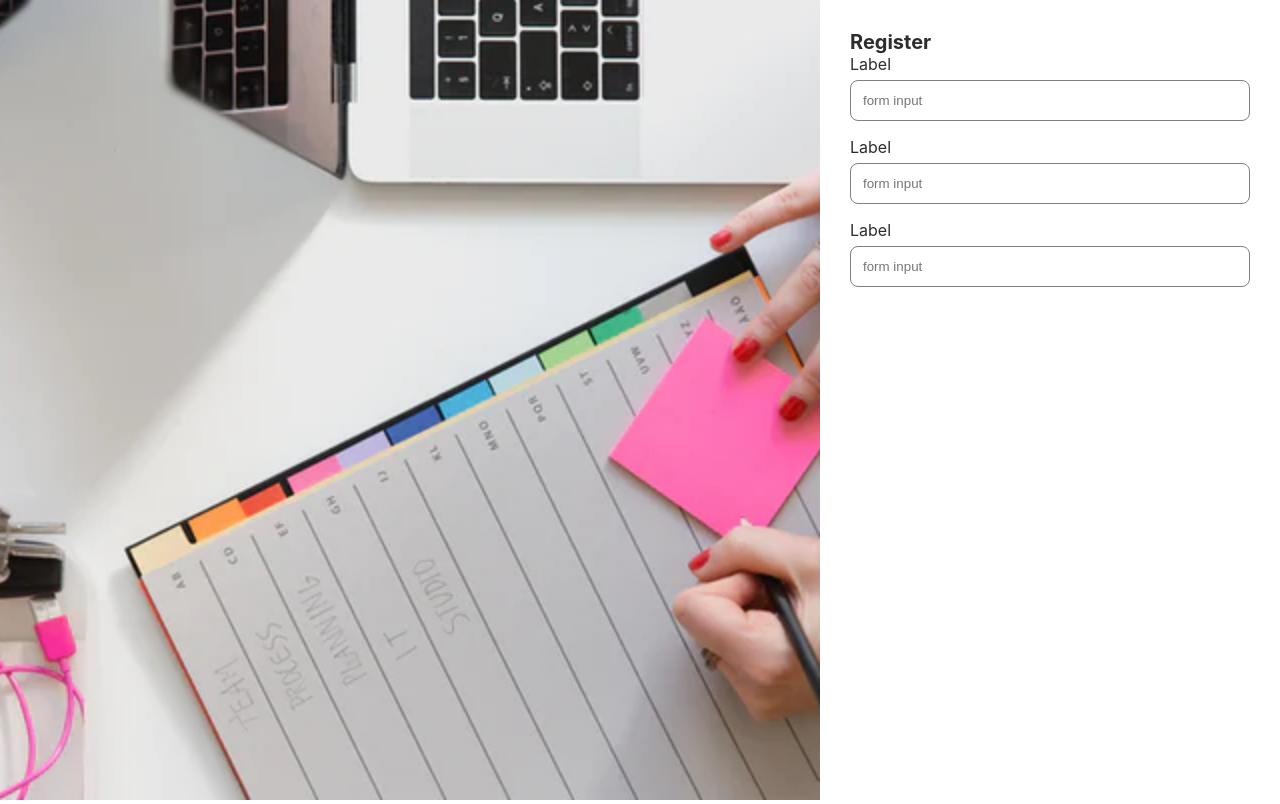
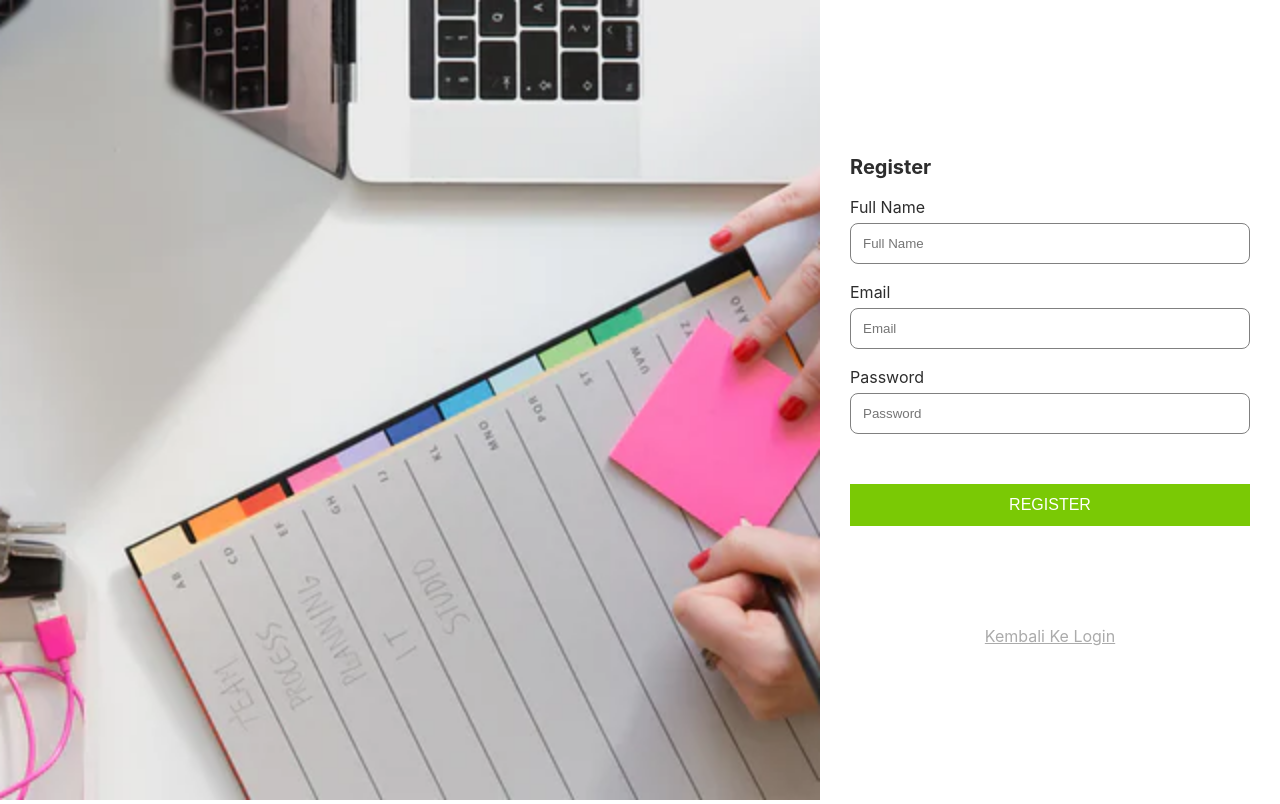
Before and after one commit to IJlnflhbrzDev/mern-blog, a React (Create React App) app: page /register in a window 1280 px wide. Built offline with nearby package versions, Linux system fonts and the light colour scheme.

Commit message:
Slicing Component Register

```diff
--- /dev/null
+++ b/src/component/atoms/Gap/index.js
@@ -0,0 +1,10 @@
+import React from 'react'
+
+const Gap = ({ width, height }) => {
+     return (
+          <div style={{ width, height }} />
+
+     )
+}
+
+export default Gap
--- /dev/null
+++ b/src/component/atoms/Link/index.js
@@ -0,0 +1,12 @@
+import React from 'react';
+import './index.scss'
+
+const Link = ({ title, onClick }) => {
+     return (
+          <p className="link">
+               {title}
+          </p>
+     )
+}
+
+export default Link
--- /dev/null
+++ b/src/component/atoms/Link/index.scss
@@ -0,0 +1,6 @@
+.link {
+	text-align: center;
+	font-size: 16px;
+	color: #ababab;
+	text-decoration: underline;
+}
--- /dev/null
+++ b/src/component/atoms/button/index.js
@@ -0,0 +1,12 @@
+import React from 'react';
+import './index.scss';
+
+const Button = ({ title, ...rest }) => {
+     return (
+          <div>
+               <button className="button" {...rest}>{title}</button>
+          </div>
+     )
+}
+
+export default Button
--- /dev/null
+++ b/src/component/atoms/button/index.scss
@@ -0,0 +1,9 @@
+.button {
+	padding: 12px;
+	font-size: 16px;
+	background-color: rgb(122, 201, 5);
+	width: 100%;
+	border: none;
+	color: white;
+	text-transform: uppercase;
+}
--- a/src/component/atoms/index.js
+++ b/src/component/atoms/index.js
@@ -1,2 +1,5 @@
 import Input from './input';
-export { Input };
+import Button from './button';
+import Gap from './Gap';
+import Link from './Link';
+export { Input, Button, Gap, Link };
--- a/src/component/atoms/input/index.js
+++ b/src/component/atoms/input/index.js
@@ -1,12 +1,13 @@
 import React from 'react'
 import './input.scss'
-const Input = (props) => {
+const Input = ({ label, ...rest }) => {
+     console.log({ ...rest });
      return (
           <div className="input-wrapper">
-               <p className="label">Label</p>
-               <input className="input" placeholder="form input" />
+               <p className="label">{label}</p>
+               <input className="input" {...rest} />
           </div>
-     )
+     );
 }
 
-export default Input
+export default Input;
--- a/src/component/atoms/input/input.scss
+++ b/src/component/atoms/input/input.scss
@@ -1,5 +1,4 @@
 .input-wrapper {
-	margin-bottom: 16px;
 	.label {
 		font-size: 16px;
 		color: #2d2d2d;
--- a/src/pages/Register/index.js
+++ b/src/pages/Register/index.js
@@ -1,6 +1,6 @@
 import React from 'react';
 import { RegisterBg } from '../../assets';
-import { Input } from '../../component';
+import { Button, Gap, Input, Link } from '../../component';
 import "./register.scss"
 
 
@@ -8,13 +8,20 @@
      return (
           <div className="main-page">
                <div className="left">
-                    <img src={RegisterBg} className="bg-image" />
+                    <img src={RegisterBg} className="bg-image" alt="image bg" />
                </div>
                <div className="right">
                     <p className="title">Register</p>
-                    <Input />
-                    <Input />
-                    <Input />
+                    <Gap height={18} />
+                    <Input label="Full Name" placeholder="Full Name" />
+                    <Gap height={18} />
+                    <Input label="Email" placeholder="Email" />
+                    <Gap height={18} />
+                    <Input label="Password" placeholder="Password" />
+                    <Gap height={50} />
+                    <Button title="Register" />
+                    <Gap height={100} />
+                    <Link title="Kembali Ke Login" />
                </div>
           </div>
      )
--- a/src/pages/Register/register.scss
+++ b/src/pages/Register/register.scss
@@ -17,9 +17,13 @@
 
 .right {
 	width: 460px;
+	display: flex;
+	justify-content: center;
+	flex-direction: column;
 	background-color: white;
 	height: 100%;
 	padding: 30px;
+
 	.title {
 		font-size: 20px;
 		font-weight: bold;
```
